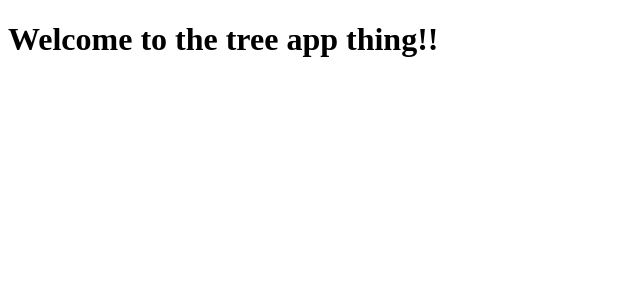
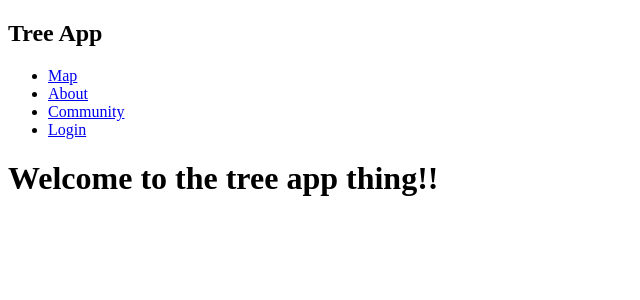
Before and after one commit to jackmichaud/catalog, a Django app: page / in a window 1280 px wide. Shown: the top 300 px of the page, without its empty margins (0-640 px from the left). Run offline with Django 5.2, Linux system fonts and the light colour scheme.

Commit message:
added basic navbar

```diff
--- a/home/templates/home/index.html
+++ b/home/templates/home/index.html
@@ -2,11 +2,20 @@
 <!DOCTYPE html>
 <html>
 <head>
-    <title>Landing Page</title>
+    <meta name="viewport" content="width=device-width, initial-scale=1.0">
+    <title>Tree App</title>
     <link rel="stylesheet" href="{% static 'home/style.css' %}">
 </head>
 <body>
-
+    <nav>
+        <h2>Tree App</h2>
+        <ul>
+            <li><a href="#">Map</a></li>
+            <li><a href="#">About</a></li>
+            <li><a href="#">Community</a></li>
+            <li><a href="#">Login</a></li>
+        </ul>
+    </nav>
 
     <h1>Welcome to the tree app thing!!</h1>
 </body>
```
